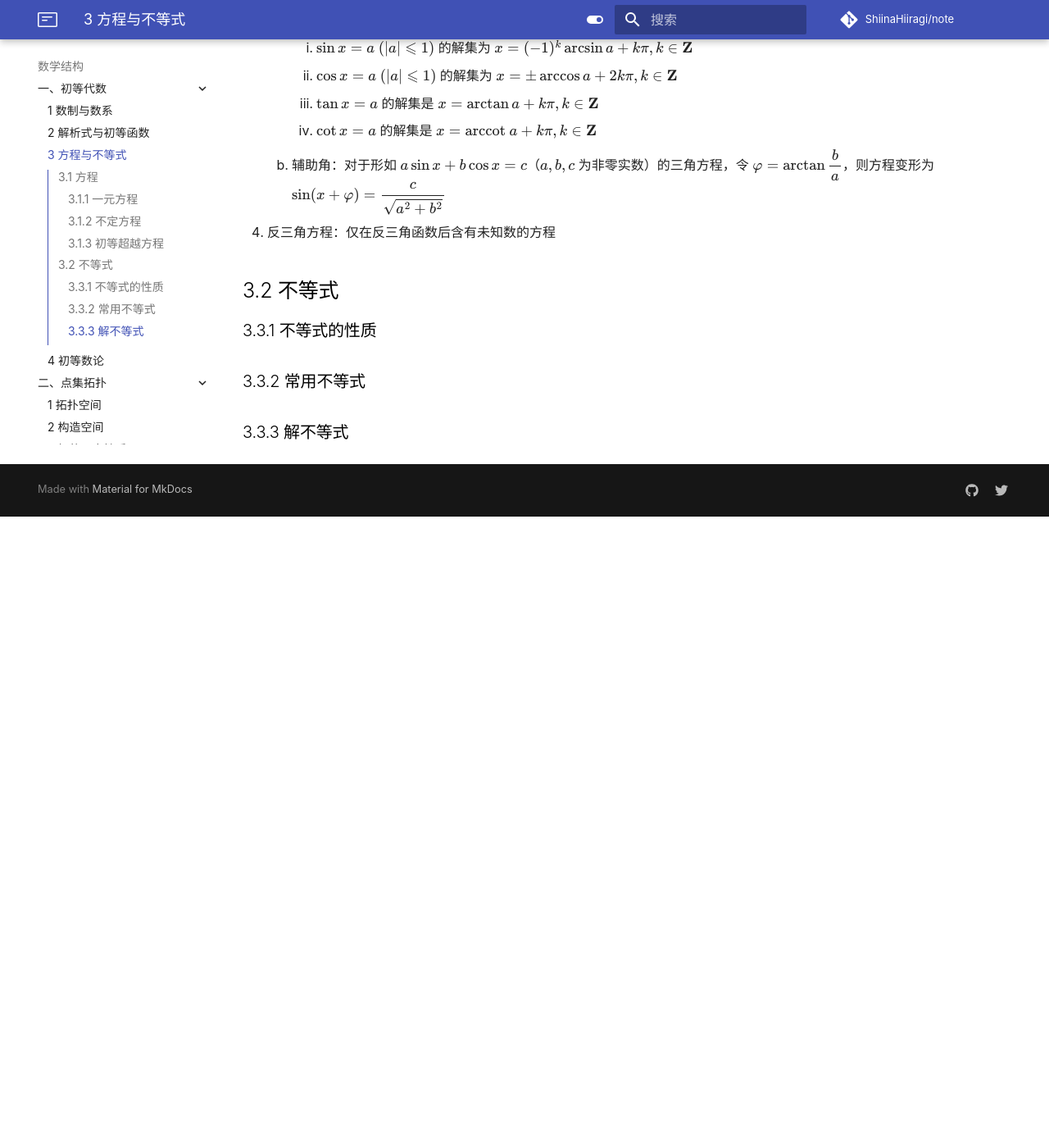
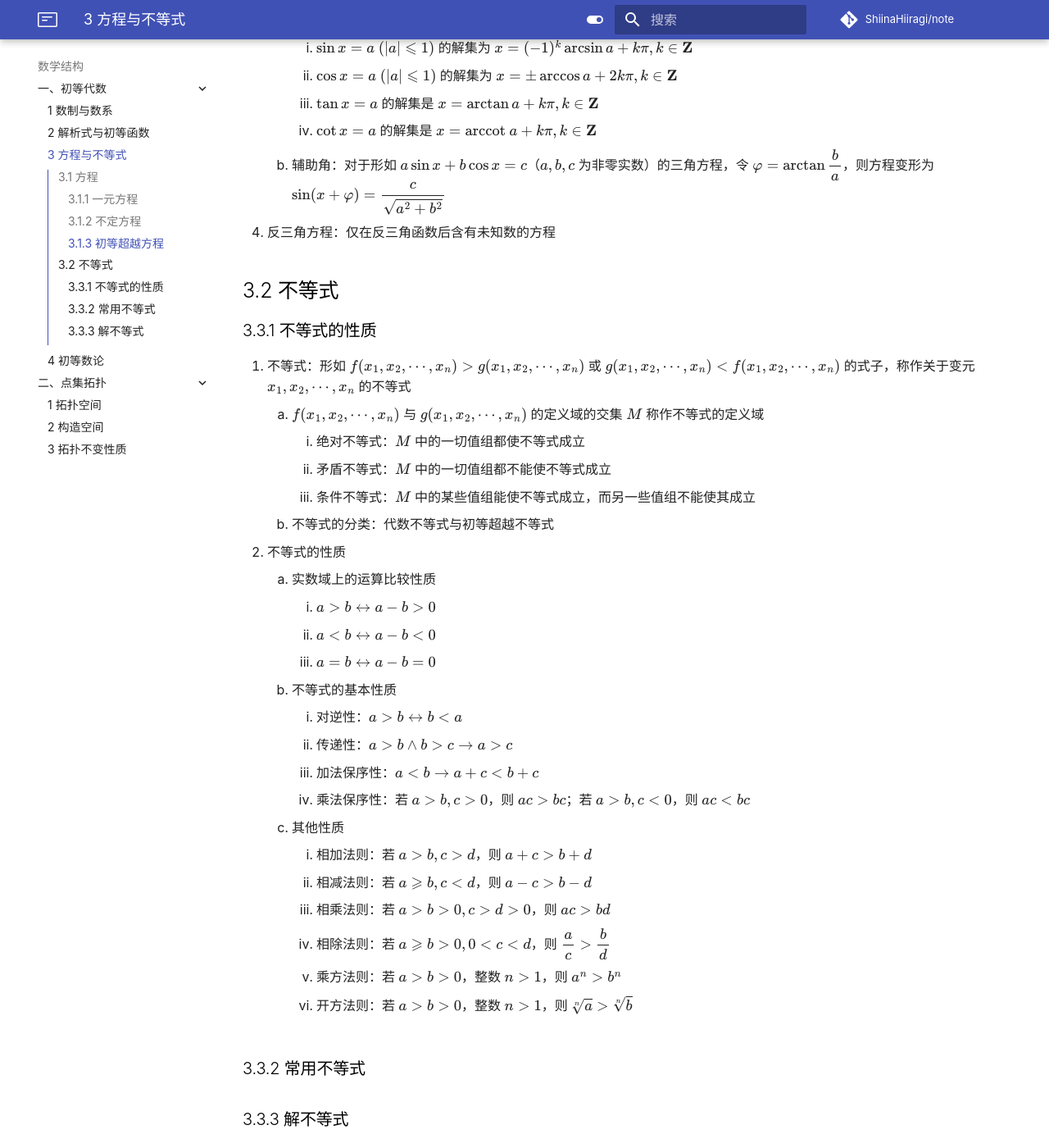
Before and after one commit to ShiinaHiiragi/note, an MkDocs documentation site: the page built from docs/math/alg/eq.md, in a window 1280 px wide and 1400 px high, scrolled down 5327 px. Shown: the whole window at 82% size. Built offline with MkDocs 1.6.1 and Material for MkDocs 9.7.7, drawn with Linux system fonts in a browser that asks for light colours; comment, search, counter and statistics services are not loaded; before the commit the page ends 5957 px from its top, so only the background shows below that.

Commit message:
three quarter eq

```diff
--- a/docs/math/alg/eq.md
+++ b/docs/math/alg/eq.md
@@ -177,6 +177,29 @@
 
 ## 3.2 不等式
 ### 3.3.1 不等式的性质
+1. 不等式：形如 $f(x_1, x_2, \cdots, x_n) > g(x_1, x_2, \cdots, x_n)$ 或 $g(x_1, x_2, \cdots, x_n) < f(x_1, x_2, \cdots, x_n)$ 的式子，称作关于变元 $x_1, x_2, \cdots, x_n$ 的不等式
+    1. $f(x_1, x_2, \cdots, x_n)$ 与 $g(x_1, x_2, \cdots, x_n)$ 的定义域的交集 $M$ 称作不等式的定义域
+        1. 绝对不等式：$M$ 中的一切值组都使不等式成立
+        2. 矛盾不等式：$M$ 中的一切值组都不能使不等式成立
+        3. 条件不等式：$M$ 中的某些值组能使不等式成立，而另一些值组不能使其成立
+    2. 不等式的分类：代数不等式与初等超越不等式
+2. 不等式的性质
+    1. 实数域上的运算比较性质
+        1. $a > b \leftrightarrow a - b > 0$
+        2. $a < b \leftrightarrow a - b < 0$
+        3. $a = b \leftrightarrow a - b = 0$
+    2. 不等式的基本性质
+        1. 对逆性：$a > b \leftrightarrow b < a$
+        2. 传递性：$a > b \wedge b > c \to a > c$
+        3. 加法保序性：$a < b \to a + c < b + c$
+        4. 乘法保序性：若 $a > b, c > 0$，则 $ac > bc$；若 $a > b, c < 0$，则 $ac < bc$
+    3. 其他性质
+        1. 相加法则：若 $a > b, c > d$，则 $a + c > b + d$
+        2. 相减法则：若 $a \geqslant b, c < d$，则 $a - c > b - d$
+        3. 相乘法则：若 $a > b > 0, c > d > 0$，则 $ac > bd$
+        4. 相除法则：若 $a \geqslant b > 0, 0 < c < d$，则 $\dfrac ac > \dfrac bd$
+        5. 乘方法则：若 $a > b > 0$，整数 $n > 1$，则 $a^n > b^n$
+        6. 开方法则：若 $a > b > 0$，整数 $n > 1$，则 $\sqrt[n]{a} > \sqrt[n]{b}$
 
 ### 3.3.2 常用不等式
 
```
Also changed, not shown: docs/math/alg/dec.md (+4 -4 lines).
